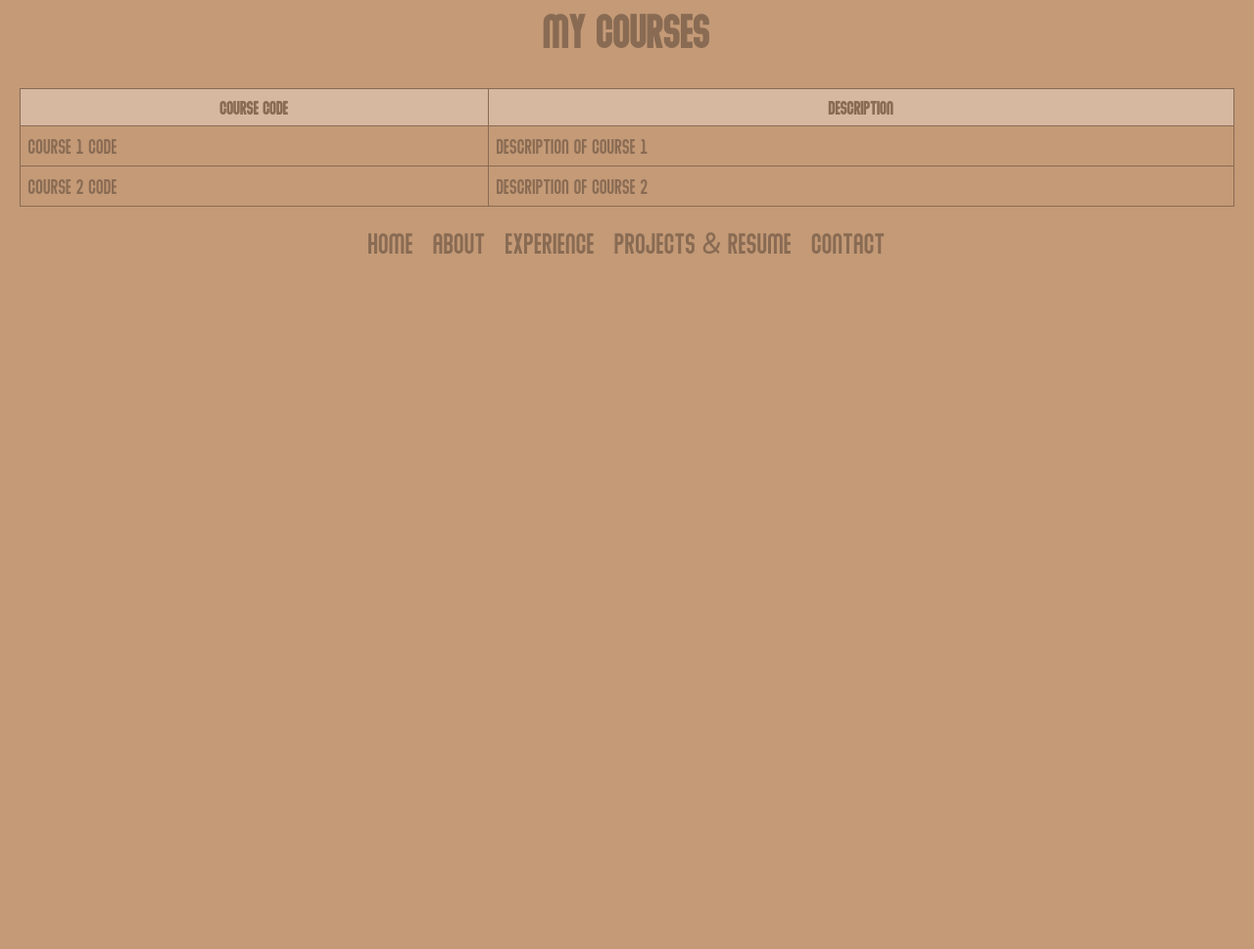
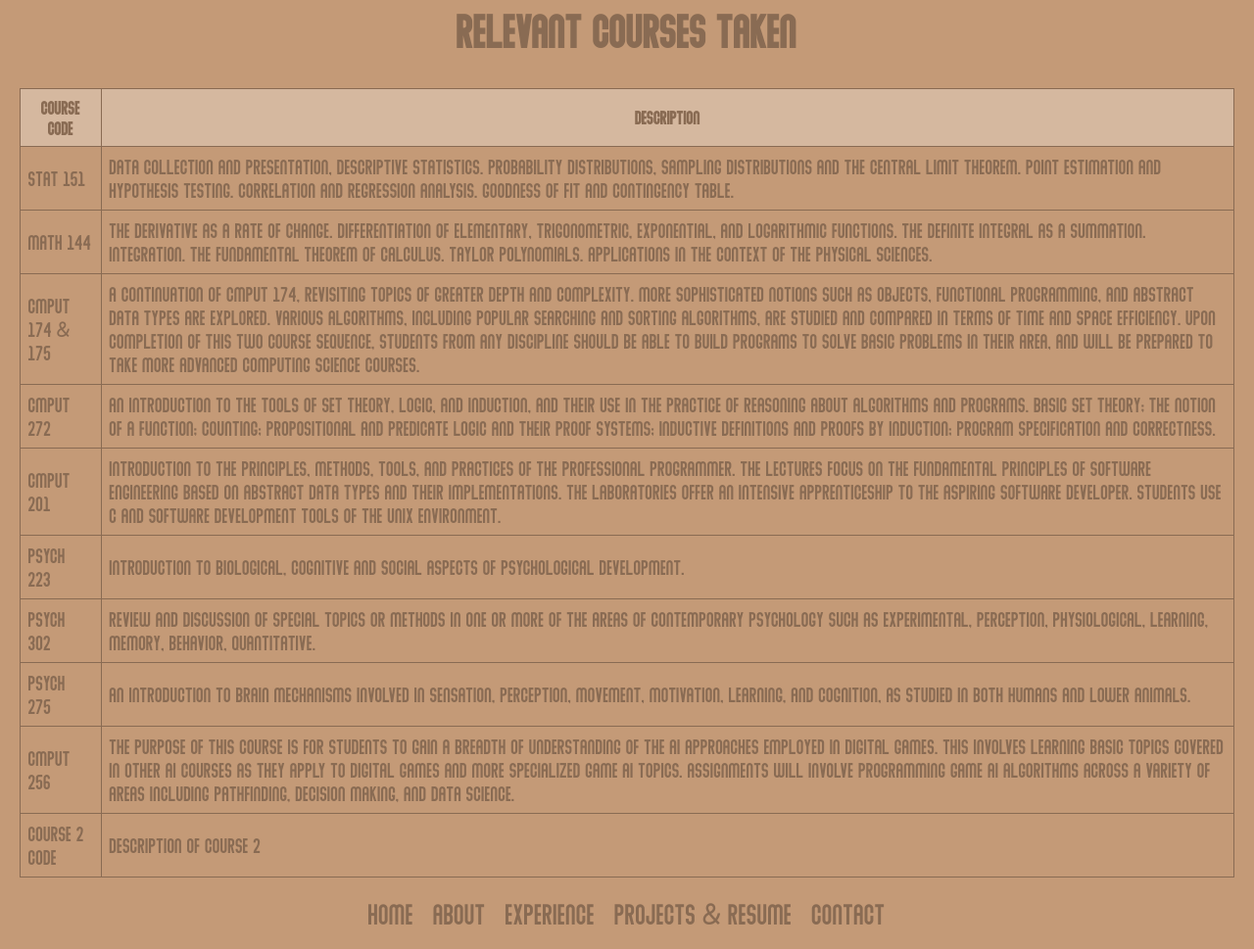
Before and after one commit to Raiyan04k/Raiyan04k, a plain HTML site: page Education.html in a window 1280 px wide. Shown: the part 370-1339 px from the top of the page at 98% size. Before the commit the page ends 800 px from the top, so only its background shows below. Drawn offline with Linux system fonts and the light colour scheme.

Commit message:
Update all files

```diff
--- a/Education.html
+++ b/Education.html
@@ -99,20 +99,54 @@
             <img src="UofA.png" alt="University of Alberta Logo" class="shadow-effect">
         </div>
     </div>
-    <h2>My Courses</h2>
+    <h2>Relevant Courses Taken</h2>
     <table>
         <tr>
             <th>Course Code</th>
             <th>Description</th>
         </tr>
         <tr>
-            <td>Course 1 Code</td>
-            <td>Description of Course 1</td>
+            <td>STAT 151</td>
+            <td>Data collection and presentation, descriptive statistics. Probability distributions, sampling distributions and the central limit theorem. Point estimation and hypothesis testing. Correlation and regression analysis. Goodness of fit and contingency table.</td>
+        </tr>
+        <tr>
+            <td>Math 144</td>
+            <td>The derivative as a rate of change. Differentiation of elementary, trigonometric, exponential, and logarithmic functions. The definite integral as a summation. Integration.  The Fundamental Theorem of Calculus. Taylor polynomials. Applications in the context of the physical sciences.</td>
+        </tr>
+        <tr>
+            <td>CMPUT 174 & 175</td>
+            <td>A continuation of CMPUT 174, revisiting topics of greater depth and complexity. More sophisticated notions such as objects, functional programming, and Abstract Data Types are explored. Various algorithms, including popular searching and sorting algorithms, are studied and compared in terms of time and space efficiency. Upon completion of this two course sequence, students from any discipline should be able to build programs to solve basic problems in their area, and will be prepared to take more advanced Computing Science courses. </td>
+        </tr>
+        <tr>
+            <td>CMPUT 272</td>
+            <td>An introduction to the tools of set theory, logic, and induction, and their use in the practice of reasoning about algorithms and programs. Basic set theory; the notion of a function; counting; propositional and predicate logic and their proof systems; inductive definitions and proofs by induction; program specification and correctness.</td>
+        </tr>
+        <tr>
+            <td>CMPUT 201</td>
+            <td>Introduction to the principles, methods, tools, and practices of the professional programmer. The lectures focus on the fundamental principles of software engineering based on abstract data types and their implementations. The laboratories offer an intensive apprenticeship to the aspiring software developer. Students use C and software development tools of the Unix environment.</td>
+        </tr>
+        <tr>
+            <td>PSYCH 223</td>
+            <td>Introduction to biological, cognitive and social aspects of psychological development. </td>
+        </tr>
+        <tr>
+            <td>PSYCH 302</td>
+            <td>Review and discussion of special topics or methods in one or more of the areas of contemporary psychology such as experimental, perception, physiological, learning, memory, behavior, quantitative.</td>
+        </tr>
+        <tr>
+            <td>PSYCH 275</td>
+            <td>An introduction to brain mechanisms involved in sensation, perception, movement, motivation, learning, and cognition, as studied in both humans and lower animals.</td>
+        </tr>
+        <tr>
+            <td>CMPUT 256</td>
+            <td>The purpose of this course is for students to gain a breadth of understanding of the AI approaches employed in digital games. This involves learning basic topics covered in other AI courses as they apply to digital games and more specialized game AI topics. Assignments will involve programming Game AI algorithms across a variety of areas including pathfinding, decision making, and data science.</td>
         </tr>
         <tr>
             <td>Course 2 Code</td>
             <td>Description of Course 2</td>
         </tr>
+
+
     </table>
     <div class="navigation">
         <a href="HomePage.html">Home</a>
```
Also changed, not shown: Projects.html (+4 -0 lines), index.html (added).
